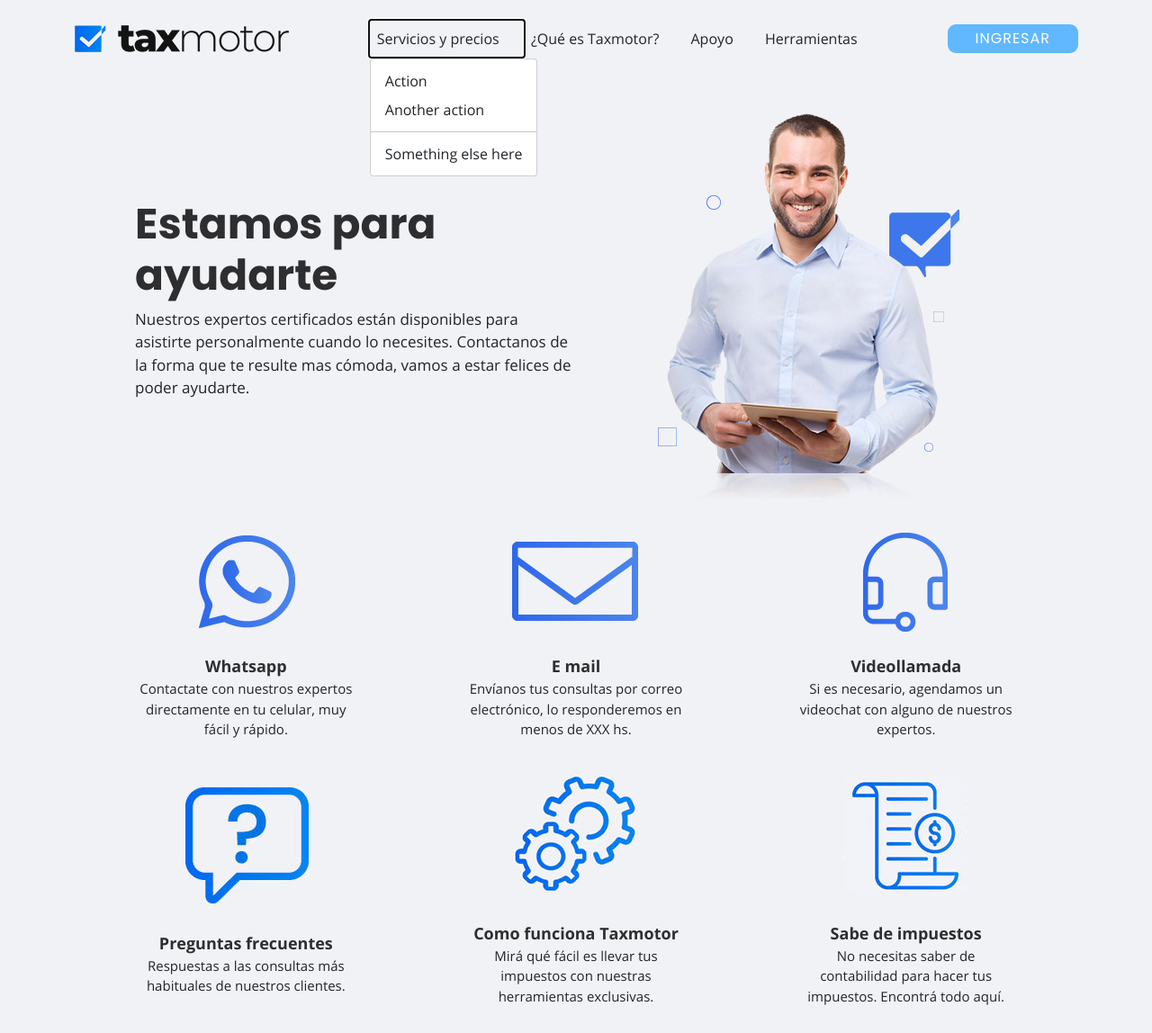
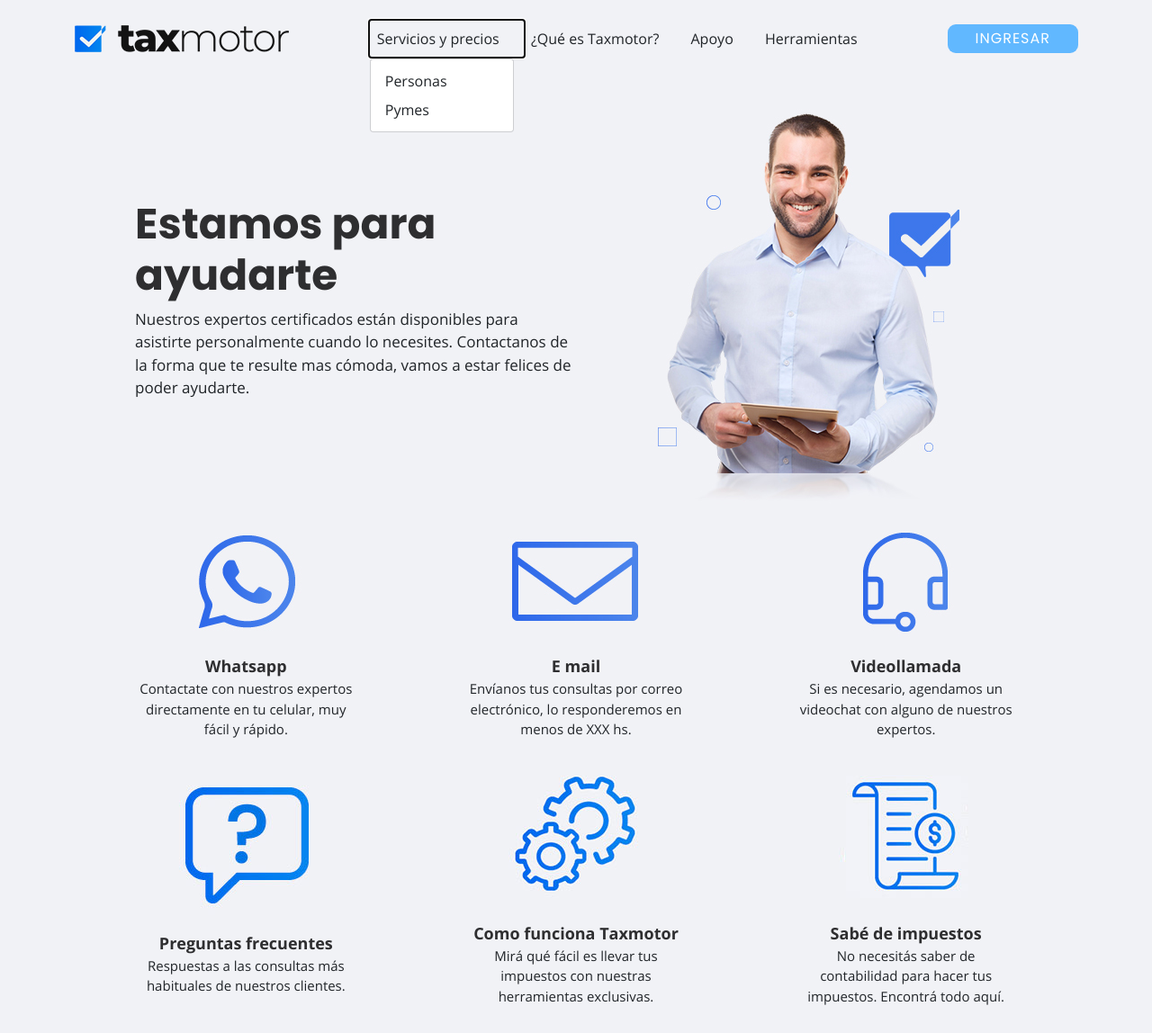
Before and after one commit to defelicerafael/taxmotor-2021, a PHP site: page /estamos-para-ayudarte in a window 1280 px wide, after a click on "Servicios y precios". Shown: the top 1148 px of the page at 90% size. Run offline with PHP 8.4, Linux system fonts and the light colour scheme.

Commit message:
cambios del 10-11-2021

```diff
--- a/templates/estamos-para-ayudarte.php
+++ b/templates/estamos-para-ayudarte.php
@@ -26,8 +26,8 @@
 );
 $iconos[] = array(
     "img"=>"../img/03_Estamos-para-ayudarte_ICONO-SABE-2.jpg",
-    "nombre"=>"Sabe de impuestos",
-    "desc"=>"No necesitas saber de contabilidad para hacer tus impuestos. Encontrá todo aquí."
+    "nombre"=>"Sabé de impuestos",
+    "desc"=>"No necesitás saber de contabilidad para hacer tus impuestos. Encontrá todo aquí."
 );
 ?>
 <div class="row g-0 align-items-center justify-content-center taxmotor-padding-1" id="quienes-1">
--- a/templates/footer.php
+++ b/templates/footer.php
@@ -9,10 +9,10 @@
                         <img width="33" height="34" src="<?php echo $link;?>img/home/facebook.png" alt="" title="">
                     </div>
                     <div class="col-md-2 col-1">
-                        <img width="33" height="34"src="<?php echo $link;?>img/home/instagram.png" alt="" title="">
+                        <img width="33" height="34"src="<?php echo $link;?>img/home/icons/instagram-5.svg" alt="" title="">
                     </div>
                     <div class="col-md-2 col-2">
-                        <img width="33" height="34" src="<?php echo $link;?>img/home/twitter.png" alt="" title="">
+                        <img width="33" height="34" src="<?php echo $link;?>img/home/icons/twitter-icon.svg" alt="" title="">
                     </div>
                 </div>
             </div>
--- a/templates/plan-a-tu-medida.php
+++ b/templates/plan-a-tu-medida.php
@@ -68,7 +68,7 @@
                     <img src="../img/planes/check.png" class="check-position img-check check-off" alt="...">
                     <div class="card h-100 shadow border-0 card-plan nuevo-azul" onclick="seleccion(6);">
                         <div class="card-body">
-                            <div class="card-title text-center p-1">Quiero inscribir mi actividad</div>
+                            <div class="card-title text-center p-1">Quiero inscribir mi actividad actual</div>
                         </div>
                     </div>
                 </div>
--- a/templates/quienes-somos.php
+++ b/templates/quienes-somos.php
@@ -59,7 +59,7 @@
         <br/><br/>
         Seas un empleado, monotributista, un profesional o un emprendedor, estamos para ayudarte a administrar y liquidar tus impuestos vos mismo, bien hechos. Y sin pagar de más.
         <br/><br/>
-        Con la tecnología de taxmotor tomás el control de tus impuestos, sin necesidad de ser contador. Podés armar tu planificación fiscal, con nuestras herramientas exclusivas. Tenés tu agenda personal y notificaciones para que estés informado y no se te pase nada. Guardás toda tu documentación, segura y ordenada en un solo lugar, al que solo
+        Con la tecnología de taxmotor tomás el control de tus impuestos, sin necesidad de ser contador. Podés armar tu planificación fiscal, con nuestras herramientas exclusivas. Tenés tu agenda personal y notificaciones para que estés informado y no se te pase nada. Guardás toda tu documentación, segura y ordenada en un solo lugar, al que sólo accedés vos. Generás tus pagos desde la página y mucho más. Todo muy fácil.
         </p>
     </div>
     <div class="col-md-6">
--- a/templates/satisfaccion-garantizada.php
+++ b/templates/satisfaccion-garantizada.php
@@ -23,7 +23,7 @@
                     Verificamos con vos tus
                     <br/>presentaciones antes de
                     <br/>enviarlas para que
-                    <br/>asegurarnos que tengan cero.
+                    <br/>asegurarnos que tengan cero errores.
                 </p>
             </div>
             </div>
--- a/templates/top-nav-secciones.php
+++ b/templates/top-nav-secciones.php
@@ -8,7 +8,7 @@
                 <span class="navbar-toggler-icon"></span>
             </button>
             <div class="collapse navbar-collapse bg-primario" id="navbarSupportedContent">
-                <ul class="navbar-nav mx-auto mb-2 mb-lg-0">
+            <ul class="navbar-nav mx-auto mb-2 mb-lg-0">
                     <li class="nav-item dropdown">
                         <a class="nav-link text-body" href="#" id="navbarDropdown" role="button" data-bs-toggle="dropdown" aria-expanded="false">
                             Servicios y precios
@@ -17,10 +17,8 @@
                             </svg>
                         </a>
                         <ul class="dropdown-menu" aria-labelledby="navbarDropdown">
-                            <li><a class="dropdown-item" href="#">Action</a></li>
-                            <li><a class="dropdown-item" href="#">Another action</a></li>
-                            <li><hr class="dropdown-divider"></li>
-                            <li><a class="dropdown-item" href="#">Something else here</a></li>
+                            <li><a class="dropdown-item" href="#">Personas</a></li>
+                            <li><a class="dropdown-item" href="#">Pymes</a></li>
                         </ul>
                     </li>
                     <li class="nav-item dropdown">
@@ -31,10 +29,11 @@
                             </svg>
                         </a>
                         <ul class="dropdown-menu" aria-labelledby="navbarDropdown">
-                            <li><a class="dropdown-item" href="#">Action</a></li>
-                            <li><a class="dropdown-item" href="#">Another action</a></li>
-                            <li><hr class="dropdown-divider"></li>
-                            <li><a class="dropdown-item" href="#">Something else here</a></li>
+                            <li><a class="dropdown-item" href="#">Cómo funciona Taxmotor</a></li>
+                            <li><a class="dropdown-item" href="#">Beneficios</a></li>
+                            <li><a class="dropdown-item" href="#">Atención personalizada</a></li>
+                            <li><a class="dropdown-item" href="#">Garantías</a></li>
+                            <li><a class="dropdown-item" href="#">Seguridad</a></li>
                         </ul>
                     </li>
                     <li class="nav-item dropdown">
@@ -45,10 +44,8 @@
                             </svg>
                         </a>
                         <ul class="dropdown-menu" aria-labelledby="navbarDropdown">
-                            <li><a class="dropdown-item" href="#">Action</a></li>
-                            <li><a class="dropdown-item" href="#">Another action</a></li>
-                            <li><hr class="dropdown-divider"></li>
-                            <li><a class="dropdown-item" href="#">Something else here</a></li>
+                            <li><a class="dropdown-item" href="#">Sabé de impuestos</a></li>
+                            <li><a class="dropdown-item" href="#">Preguntas frecuentes</a></li>
                         </ul>
                     </li>
                     <li class="nav-item dropdown">
@@ -61,8 +58,6 @@
                         <ul class="dropdown-menu" aria-labelledby="navbarDropdown">
                             <li><a class="dropdown-item" href="#">Action</a></li>
                             <li><a class="dropdown-item" href="#">Another action</a></li>
-                            <li><hr class="dropdown-divider"></li>
-                            <li><a class="dropdown-item" href="#">Something else here</a></li>
                         </ul>
                     </li>
                 </ul>
--- a/templates/tu-plan.php
+++ b/templates/tu-plan.php
@@ -83,7 +83,7 @@
         <button class="btn bg-azul-no-secundario text-white btn-config-6 w-80-mi-plan" onclick="goBack();">VOLVER</button>
     </div>
     <div class="col-6 text-center mb-3 mb-md-0">
-        <button class="btn bg-boton-verde text-white btn-config-3 letra-mi-plan w-80-mi-plan"><b>¡QUIERO EMPEZAR AHORA!</b></button>
+        <button class="btn bg-boton-verde text-white btn-config-3 letra-mi-plan w-80-mi-plan"><b>QUIERO EMPEZAR AHORA</b></button>
     </div>
 </div>
 </div>
```
Also changed, not shown: templates/top-nav-comun.php (+9 -14 lines), favicon.ico (added), img/home/Facebook-f_Logo-Blue-Logo.wine.svg (added), img/home/icons/Facebook-f_Logo-Blue-Logo.wine.svg (added), img/home/icons/instagram-5.svg (added), img/home/icons/twitter-icon.svg (added), img/home/instagram-5.svg (added), img/home/twitter-icon.svg (added), img/taxmotor-favi.png (added), 1 other file.
